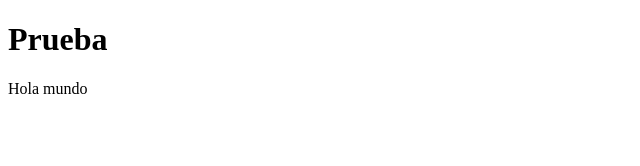
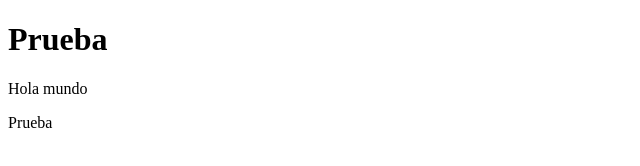
Before and after one commit to jmacboy/pruebadeploy, a plain HTML site: page index.html in a window 1280 px wide. Shown: the full height of the page, 0-640 px from the left. Drawn offline with Linux system fonts and the light colour scheme.

Commit message:
agregado texto

```diff
--- a/index.html
+++ b/index.html
@@ -8,5 +8,6 @@
 <body>
     <h1>Prueba</h1>
     <p>Hola mundo</p>
+    <div>Prueba</div>
 </body>
 </html>
```
